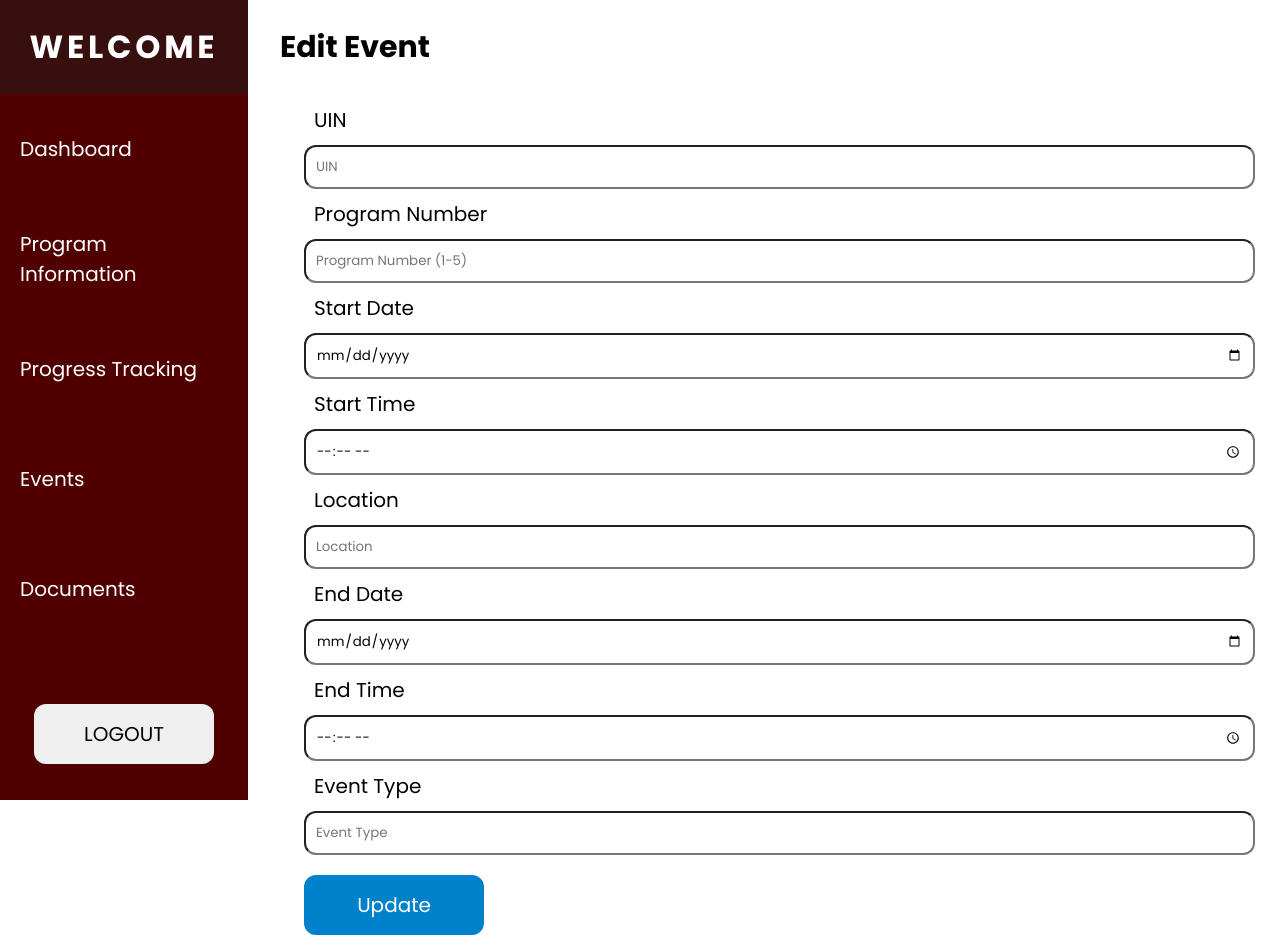
After one commit to Nemsun/CSCE310Project, a PHP site: page /pages/edit_event_admin.php in a window 1280 px wide. The commit adds this page. Run offline with PHP 8.4, Linux system fonts and the light colour scheme.

Commit message:
added edit events page

```diff
--- a/css/event_admin.css
+++ b/css/event_admin.css
@@ -1,10 +1,5 @@
 * {
     font-family: 'Poppins', sans-serif;
-}
-
-form {
-    display: flex;
-    flex-direction: column;
 }
 
 .modal {
@@ -26,13 +21,23 @@ form {
     width: 500px;
     height: 300px;
 }
-input, text {
-    border-radius: 12px;
+
+.modal-input {
     width: 420px;
     height: 44px;
     margin: 12px auto;
     padding: 0 10px;
     border: none;
+    border-radius: 12px;
+}
+
+text {
+    width: 420px;
+    height: 44px;
+    margin: 12px auto;
+    padding: 0 10px;
+    border: none;
+    border-radius: 12px;
 }
 
 .modal-header {
@@ -49,10 +54,6 @@ input, text {
 .center {
     display: block;
     margin: 0 auto;
-}
-
-.margin-top {
-    margin-top: 10px;
 }
 
 .close-modal-btn {
@@ -78,5 +79,12 @@ input, text {
 .event-label {
     font-size: 12px;
     color: white;
-    margin-left: 24px;
 }
+
+.edit-input {
+    width: 95%;
+}
+
+.edit-form {
+    padding-left: 24px;
+}
--- a/css/style.css
+++ b/css/style.css
@@ -45,6 +45,10 @@
     display: flex;
 }
 
+.flex-start {
+    justify-content: flex-start;
+}
+
 .flex-col {
     flex-direction: column;
 }
@@ -53,9 +57,50 @@
     align-items: flex-end;
 }
 
+.align-start {
+    align-items: flex-start;
+}
+
 .margin-top-40 {
     margin-top: 40px;
 }
+
+.margin-top-20 {
+    margin-top: 20px;
+}
+
+.margin-top-10 {
+    margin-top: 10px;
+}
+
+.margin-left-24 {
+    margin-left: 24px;
+}
+
+.text-black {
+    color: black;
+}
+
+.font-size-l {
+    font-size: 20px;
+}
+
+.width-100 {
+    width: 100%;
+}
+
+.pd-20 {
+    padding: 10px;
+}
+
+.pd-10 {
+    padding: 10px;
+}
+
+.border-radius-12 {
+    border-radius: 12px;
+}
+
 
 table {
     border-collapse: collapse;
--- a/js/event.js
+++ b/js/event.js
@@ -30,7 +30,7 @@ function showEventTrackingDetails(eventId) {
     updateEventTrackingTable(eventTrackingData);
     // Show the event tracking details div
     document.getElementById('eventTrackingDetails').style.display = 'block';
-    document.getElementById('eventTrackingDetails').style.visibility = 'visible';
+    document.getElementById('eventTrackingDetails').preventDefault();
 }
 
 function updateEventTrackingTable(eventTrackingData) {
--- /dev/null
+++ b/pages/edit_event_admin.php
@@ -0,0 +1,46 @@
+<?php include '../assets/event_admin_header.php';
+include '../assets/navbar.php';
+include_once '../includes/dbh.inc.php';
+session_start(); ?>
+
+<div class="main-container">
+        <?php
+            if(isset($_SESSION['success'])) {
+                echo '<div class="alert alert-success" role="alert" id="alert">' . $_SESSION['success'] . '<span class="alert-close-btn" onclick="closeAlert()">&times;</span>' . '</div>';
+                unset($_SESSION['success']);
+            } else if(isset($_SESSION['error'])) {
+                echo '<div class="alert alert-danger" role="alert" id="alert">' . $_SESSION['error'] . '<span class="alert-close-btn" onclick="closeAlert()">&times;</span>' . '</div>';
+                unset($_SESSION['error']);
+            }
+        ?>
+    <div class="header">
+        <h2>Edit Event</h2>
+    </div>
+    <form class="edit-form flex flex-col flex-start align-start" action="#" method="post">
+        <label class="event-label text-black font-size-l pd-10" for="uin-id">UIN</label>
+        <input class="pd-20 border-radius-12 edit-input" id="uin-id" type="text" placeholder="UIN" name="UIN">
+
+        <label class="event-label text-black font-size-l pd-10" for="program-num">Program Number</label>
+        <input class="pd-20 border-radius-12 edit-input" id="program-num" type="text" placeholder="Program Number (1-5)" name="program_num">
+
+        <label class="event-label text-black font-size-l pd-10" for="start-date">Start Date</label>
+        <input class="pd-20 border-radius-12 edit-input" id="start-date" type="date" name="start_date">
+
+        <label class="event-label text-black font-size-l pd-10" for="start-time">Start Time</label>
+        <input class="pd-20 border-radius-12 edit-input" id="start-time" type="time" name="start_time">
+
+        <label class="event-label text-black font-size-l pd-10" for="location-id">Location</label>
+        <input class="pd-20 border-radius-12 edit-input" id="location-id" type="text" placeholder="Location" name="location">
+
+        <label class="event-label text-black font-size-l pd-10" for="end-date">End Date</label>
+        <input class="pd-20 border-radius-12 edit-input" id="end-date" type="date" name="end_date">
+
+        <label class="event-label text-black font-size-l pd-10" for="end-time">End Time</label>
+        <input class="pd-20 border-radius-12 edit-input" id="end-time" type="time" name="end_time">
+
+        <label class="event-label text-black font-size-l pd-10" for="event-type">Event Type</label>
+        <input class="pd-20 border-radius-12 edit-input" id="event-type" type="text" placeholder="Event Type" name="event_type">
+
+        <button type="submit" class="add-btn margin-top-20" name="edit_btn">Update</button>
+    </form>
+</div>
```
Also changed, not shown: pages/event_admin.php (+29 -30 lines).
